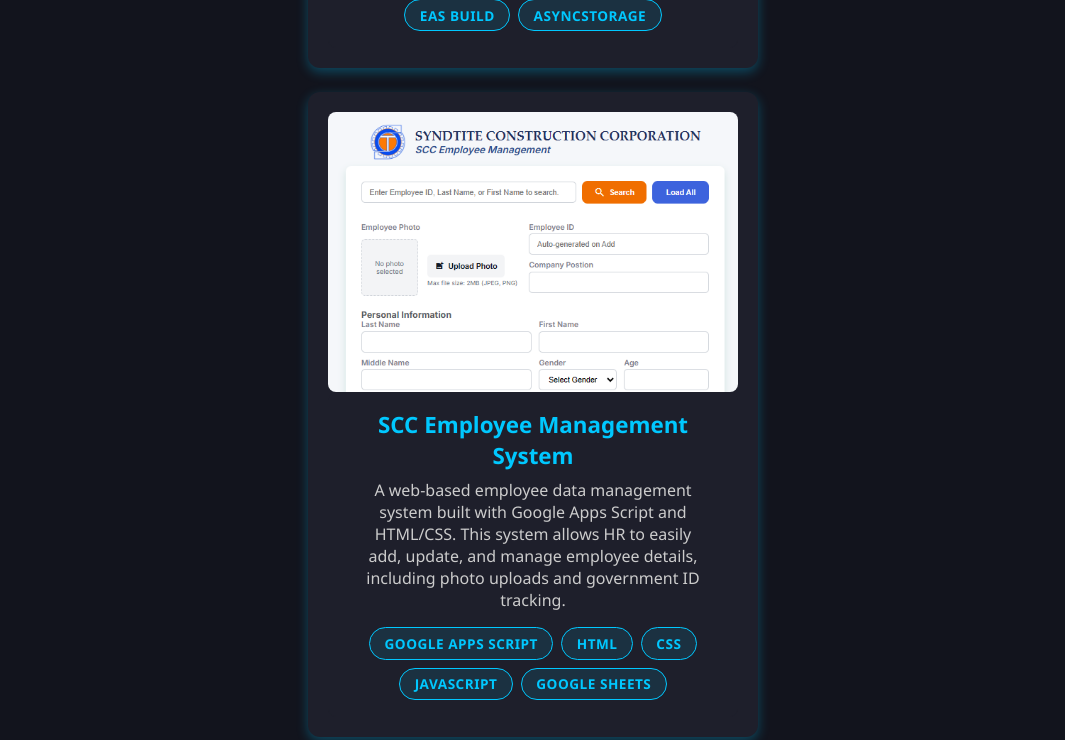
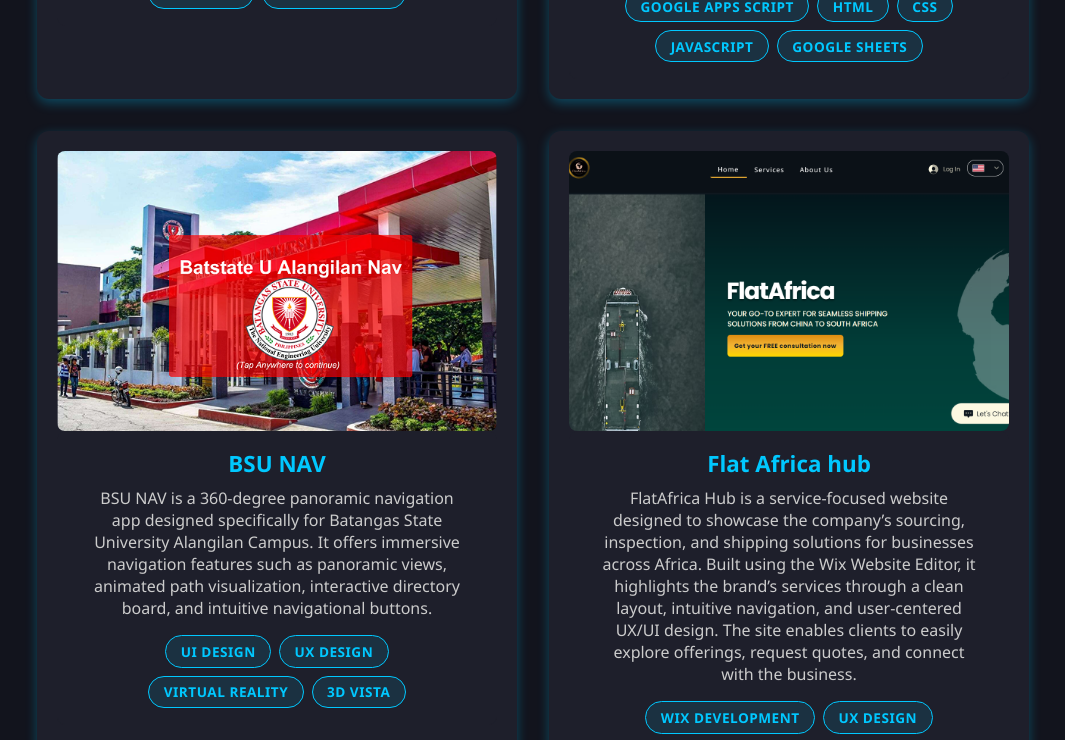
Before and after one commit to joshmrcr/portfolio, a React (Vite) app: page / in a window 1280 px wide. Shown: the part 1460-2200 px from the top of the page, without its empty margins (107-1172 px from the left). Built offline with nearby package versions, Linux system fonts and the light colour scheme.

Commit message:
Add project flatafrica

```diff
--- a/src/components/Homepage.css
+++ b/src/components/Homepage.css
@@ -245,7 +245,7 @@
   width: 100%;
   max-width: 1600px;
   margin: 4rem auto 0;
-  padding: 0 4rem; /* same horizontal padding as hero-content */
+  padding: 0 2rem; /* same horizontal padding as hero-content */
   box-sizing: border-box;
 }
 .contact-section {
@@ -263,8 +263,8 @@
 /* Projects Section Styles */
 .projects {
   display: grid;
-  grid-template-columns: repeat(auto-fit, minmax(320px, 1fr));
-  gap: 1.5rem 3rem;
+  grid-template-columns: repeat(2, 1fr);
+  gap: 2rem;
   justify-content: center;
   max-width: 100%;
 }
@@ -273,8 +273,8 @@
   border-radius: 12px;
   overflow: hidden;
   padding: 20px;
-  max-width: 450px;
-  margin: 0 auto;
+  /*max-width: 450px;
+  margin: 0 auto;*/
   box-shadow: 0 4px 12px rgba(0, 200, 255, 0.3);
   transition: transform 0.3s ease;
 }
@@ -640,3 +640,9 @@
     height: auto;
   }
 }
+
+@media (min-width: 800px) {
+  .projects {
+    grid-template-columns: repeat(2, 1fr); /* 2×2 on desktop */
+  }
+}
--- a/src/components/Homepage.tsx
+++ b/src/components/Homepage.tsx
@@ -4,6 +4,7 @@
 import homeImg from "../assets/home.jpg";
 import bsunavImg from "../assets/bsunav.png";
 import empForm from "../assets/emp_form.png";
+import flatafrica from "../assets/flatafrica.png";
 
 // Font Awesome Imports
 import { faPhone } from "@fortawesome/free-solid-svg-icons";
@@ -276,6 +277,35 @@
                 </div>
               </div>
             </div>
+            <div className="project-card">
+              <div className="project-image">
+                <img
+                  src={flatafrica}
+                  alt="Flatafrica Hub Screenshot"
+                  onClick={() => openModal(flatafrica)}
+                  style={{ cursor: "pointer" }}
+                />
+              </div>
+              <div className="project-content">
+                <a href="#" target="_blank" rel="noopener noreferrer">
+                  <h3 className="project-title">Flat Africa hub</h3>
+                </a>
+                <p className="project-description">
+                  FlatAfrica Hub is a service-focused website designed to
+                  showcase the company’s sourcing, inspection, and shipping
+                  solutions for businesses across Africa. Built using the Wix
+                  Website Editor, it highlights the brand’s services through a
+                  clean layout, intuitive navigation, and user-centered UX/UI
+                  design. The site enables clients to easily explore offerings,
+                  request quotes, and connect with the business.
+                </p>
+                <div className="project-tags">
+                  <span className="tag">Wix Development</span>
+                  <span className="tag">UX Design</span>
+                  <span className="tag">UI Design</span>
+                </div>
+              </div>
+            </div>
           </div>
         </section>
 
```
Also changed, not shown: src/assets/flatafrica.png (added), 1 other file (tests, documents, lock files or other folders).
